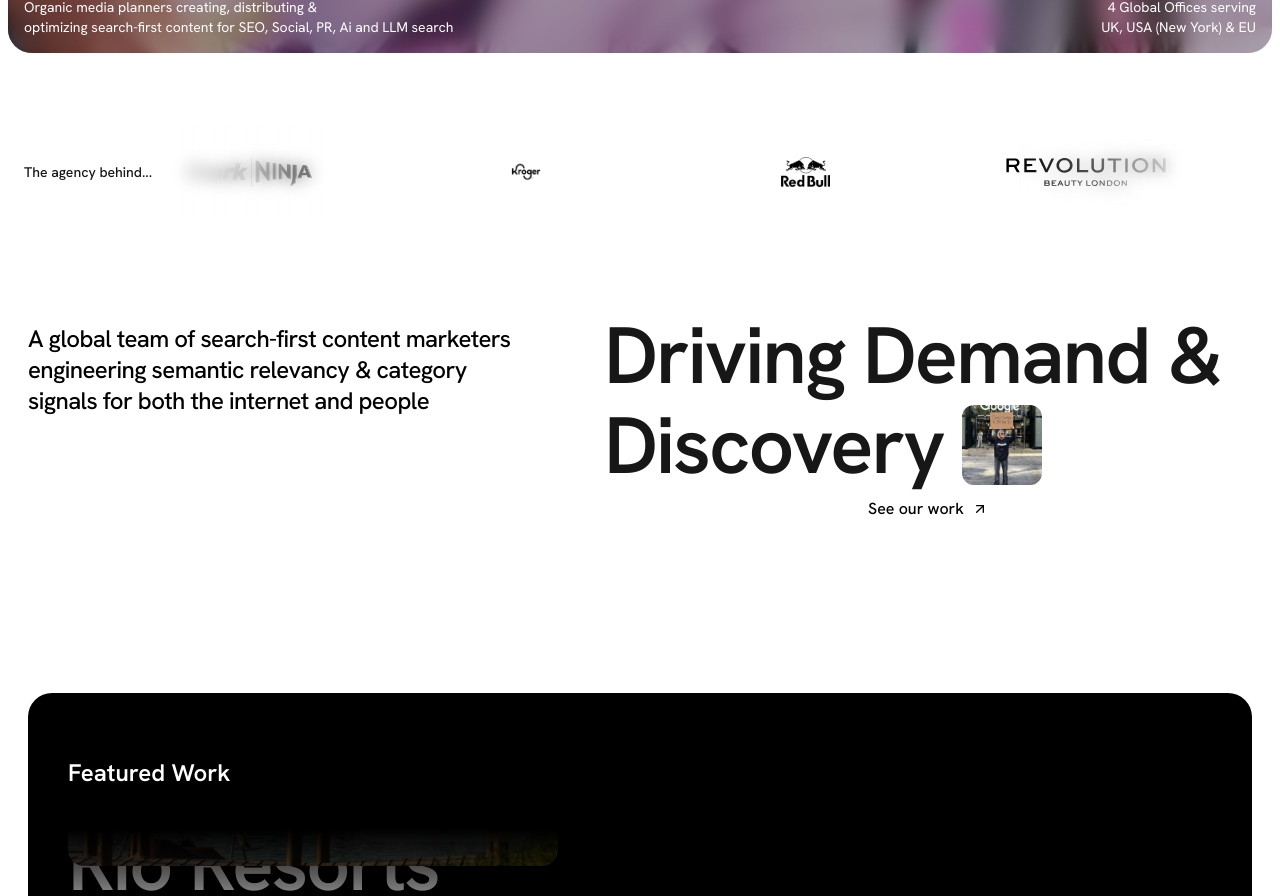
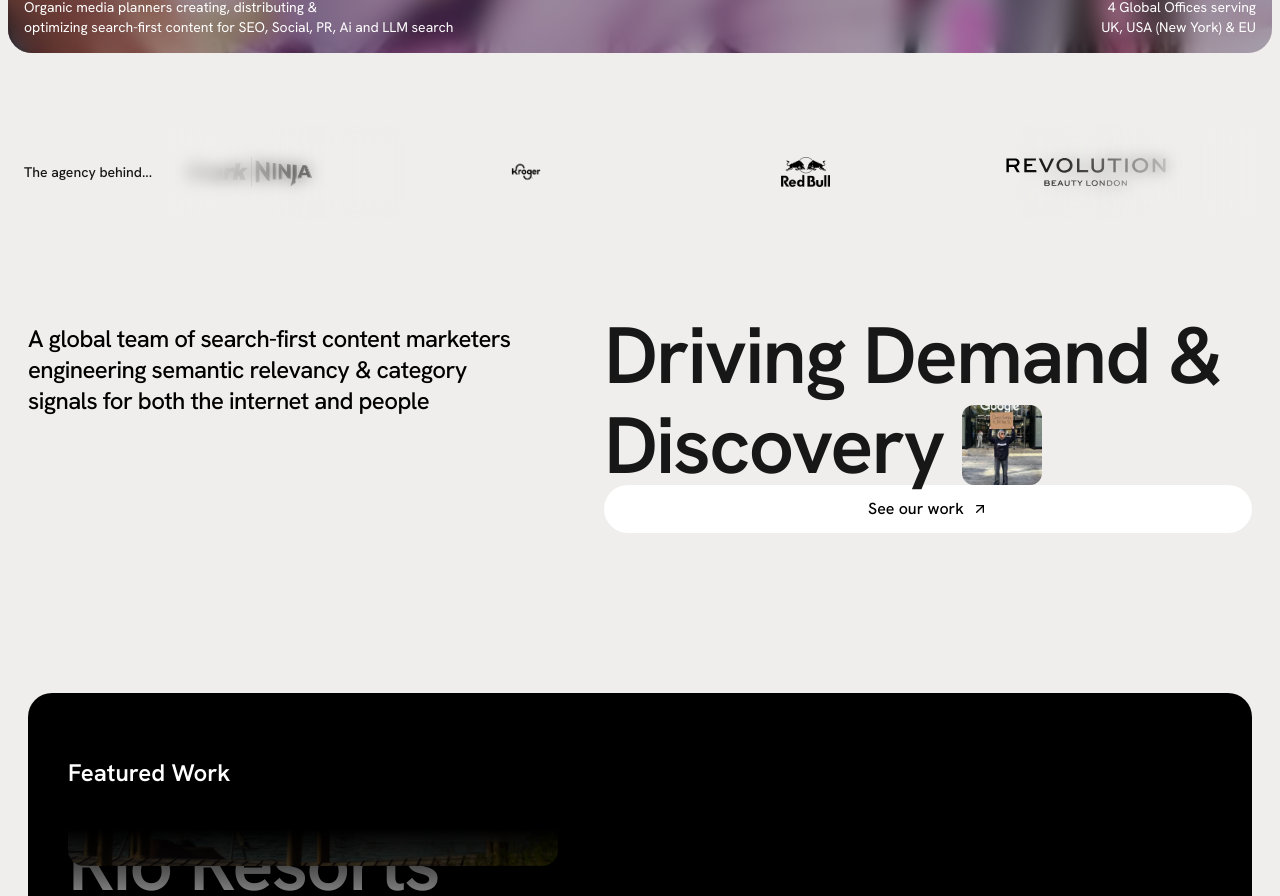
Before and after one commit to RahulKhanSuvo/rise-at-seven, a Next.js app: page / in a window 1280 px wide. Shown: the part 779-1675 px from the top of the page. Built offline with nearby package versions, Linux system fonts and the light colour scheme.

Commit message:
style: update site background color to #efeeec and adjust marquee gradient overlays

```diff
--- a/src/app/globals.css
+++ b/src/app/globals.css
@@ -1,7 +1,7 @@
 @import "tailwindcss";
 
 :root {
-  --background: #ffffff;
+  --background: #efeeec;
   --foreground: #171717;
   color-scheme: light;
   --primary-color: #aaf6e4;
--- a/src/components/agencyLogoMrq/Agencies.tsx
+++ b/src/components/agencyLogoMrq/Agencies.tsx
@@ -6,7 +6,7 @@
 export default function Agencies() {
   return (
     <section className="pt-16">
-      <div className="w-full flex flex-col md:flex-row  md:items-center px-4 md:px-6 bg-white">
+      <div className="w-full flex flex-col md:flex-row  md:items-center px-4 md:px-6 ">
         <p className="  text-nowrap w-40 text-sm font-medium">
           The agency behind...
         </p>
--- a/src/components/agencyLogoMrq/SwiperMarquee.tsx
+++ b/src/components/agencyLogoMrq/SwiperMarquee.tsx
@@ -17,14 +17,14 @@
 
 export default function SwiperMarquee() {
   return (
-    <div className="relative w-full bg-white overflow-hidden select-none py-8">
+    <div className="relative w-full  overflow-hidden select-none py-8">
       {/* Left and Right Gradient Blur Overlays */}
       <div className="absolute left-0 top-0 bottom-0 w-60 z-10 pointer-events-none backdrop-blur-sm mask-[linear-gradient(to_right,black_20%,transparent)]" />
       <div className="absolute right-0 top-0 bottom-0 w-60 z-10 pointer-events-none backdrop-blur-sm mask-[linear-gradient(to_left,black_20%,transparent)]" />
 
       {/* White color fade (separate from blur for better control) */}
-      <div className="absolute left-0 top-0 bottom-0 w-40 bg-linear-to-r from-white to-transparent z-10 pointer-events-none" />
-      <div className="absolute right-0 top-0 bottom-0 w-40 bg-linear-to-l from-white to-transparent z-10 pointer-events-none" />
+      <div className="absolute left-0 top-0 bottom-0 w-40 bg-linear-to-r from-[#efeeec] to-transparent z-10 pointer-events-none" />
+      <div className="absolute right-0 top-0 bottom-0 w-40 bg-linear-to-l from-[#efeeec] to-transparent z-10 pointer-events-none" />
       <Swiper
         modules={[Autoplay]}
         loop={true}
```
